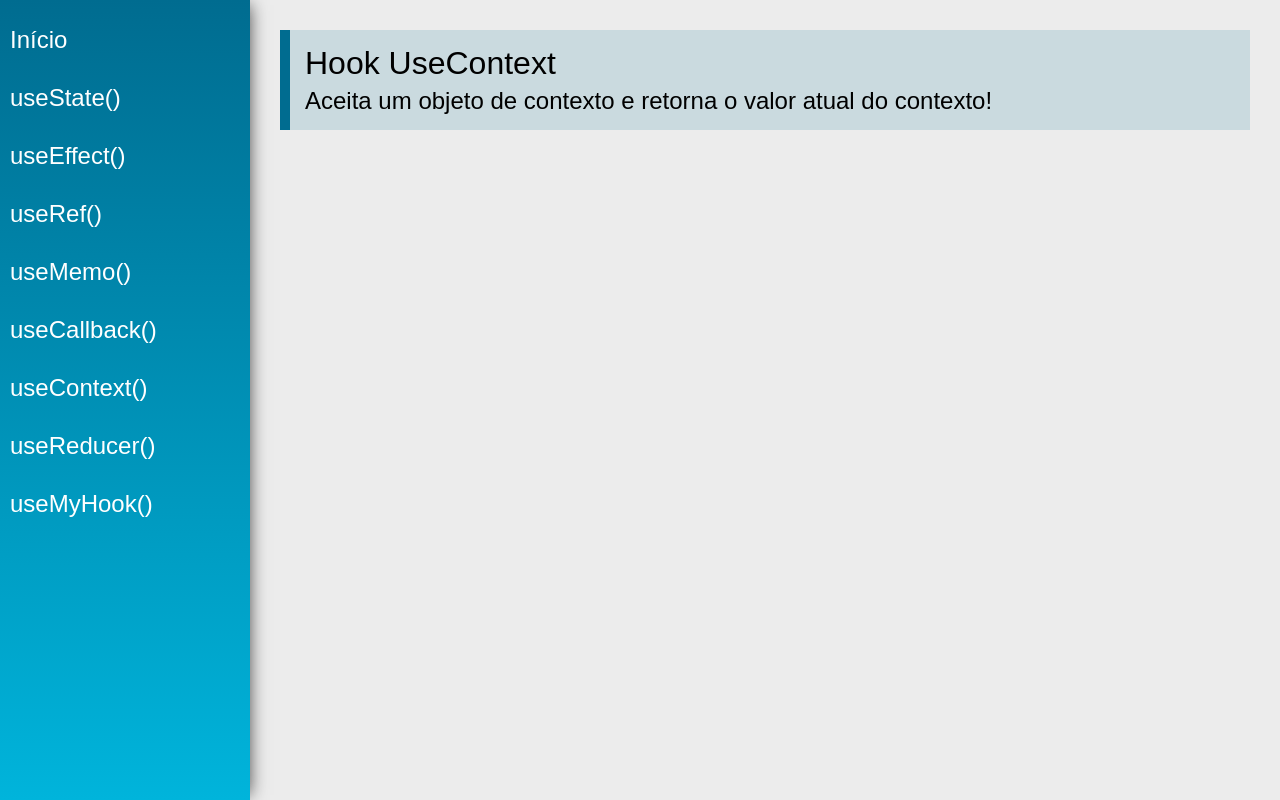
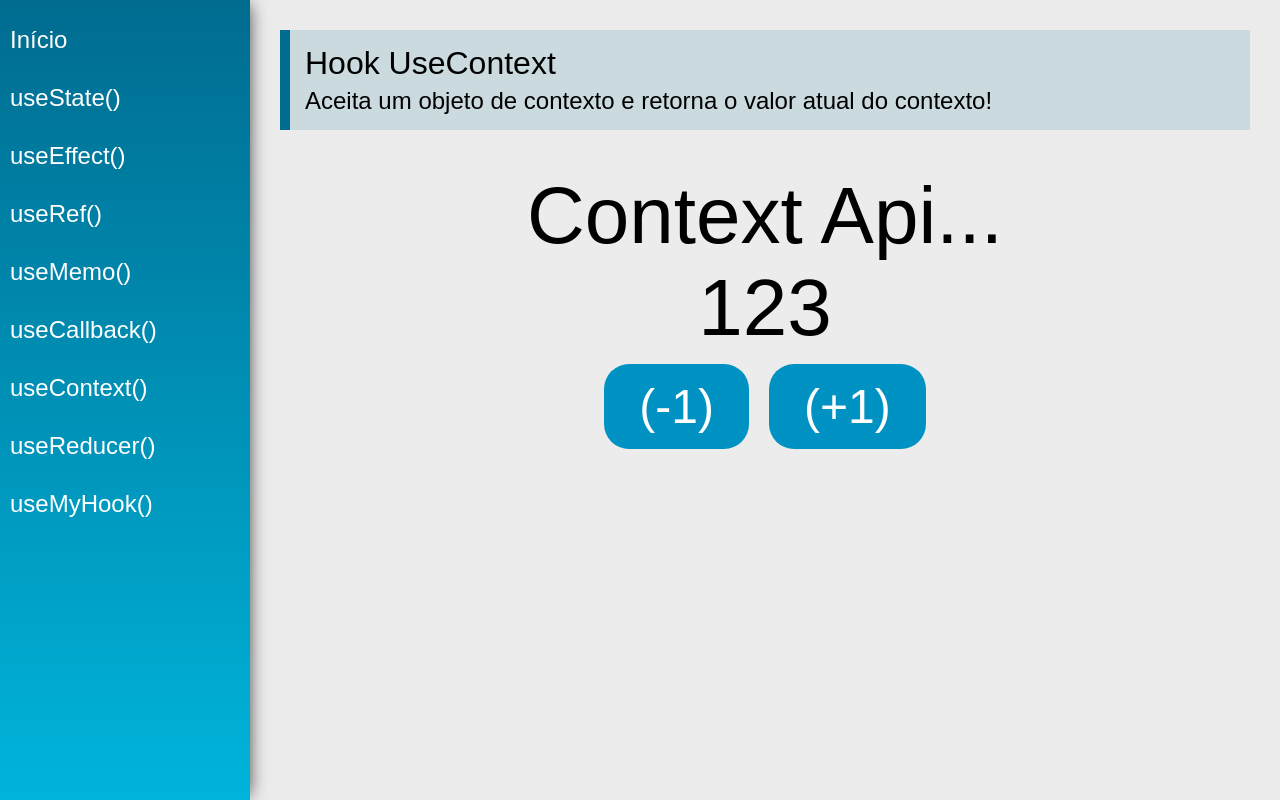
Before and after one commit to Gabones/ReactHooks, a React (Create React App) app: page /useContext in a window 1280 px wide. Built offline with nearby package versions, Linux system fonts and the light colour scheme.

Commit message:
Use Context

```diff
--- /dev/null
+++ b/src/data/DataContext.js
@@ -0,0 +1,10 @@
+import React from 'react'
+
+export const data = {
+    number: 123,
+    text: 'Context Api...'
+}
+
+const DataContext = React.createContext(data)
+
+export default DataContext
--- a/src/views/App.jsx
+++ b/src/views/App.jsx
@@ -1,19 +1,24 @@
 import './App.css'
-import React from 'react'
-import { BrowserRouter as Router } from  'react-router-dom'
+import React, { useState } from 'react'
+import { BrowserRouter as Router } from 'react-router-dom'
 
 import Menu from '../components/layout/Menu'
 import Content from '../components/layout/Content'
+import DataContext, { data } from '../data/DataContext'
 
 const App = props => {
 
+    const [state, setState] = useState(data)
+
     return (
+    <DataContext.Provider value={{state, setState}} >
         <div className="App">
             <Router>
                 <Menu />
                 <Content />
             </Router>
         </div>
+    </DataContext.Provider>
     )
 }
 
--- a/src/views/examples/UseContext.jsx
+++ b/src/views/examples/UseContext.jsx
@@ -1,13 +1,33 @@
-import React from 'react'
+import React, { useContext } from 'react'
 import PageTitle from '../../components/layout/PageTitle'
+import DataContext from '../../data/DataContext'
 
 const UseContext = (props) => {
+
+    const { state, setState } = useContext(DataContext)
+
+    function setNumber(delta) {
+        setState({
+            ...state,
+            number: state.number + delta
+        })
+    }
+
     return (
         <div className="UseContext">
             <PageTitle
                 title="Hook UseContext"
                 subtitle="Aceita um objeto de contexto e retorna o valor atual do contexto!"
             />
+            <div className="center">
+                <span className="text">{state.text}</span>
+                <span className="text">{state.number}</span>
+
+                <div>
+                    <button className="btn" onClick={_ => setNumber(-1)}>(-1)</button>
+                    <button className="btn" onClick={_ => setNumber(+1)}>(+1)</button>
+                </div>
+            </div>
         </div>
     )
 }
```
Also changed, not shown: src/data/Store.jsx (added). Lines whose indentation alone changed are shown as unchanged.
